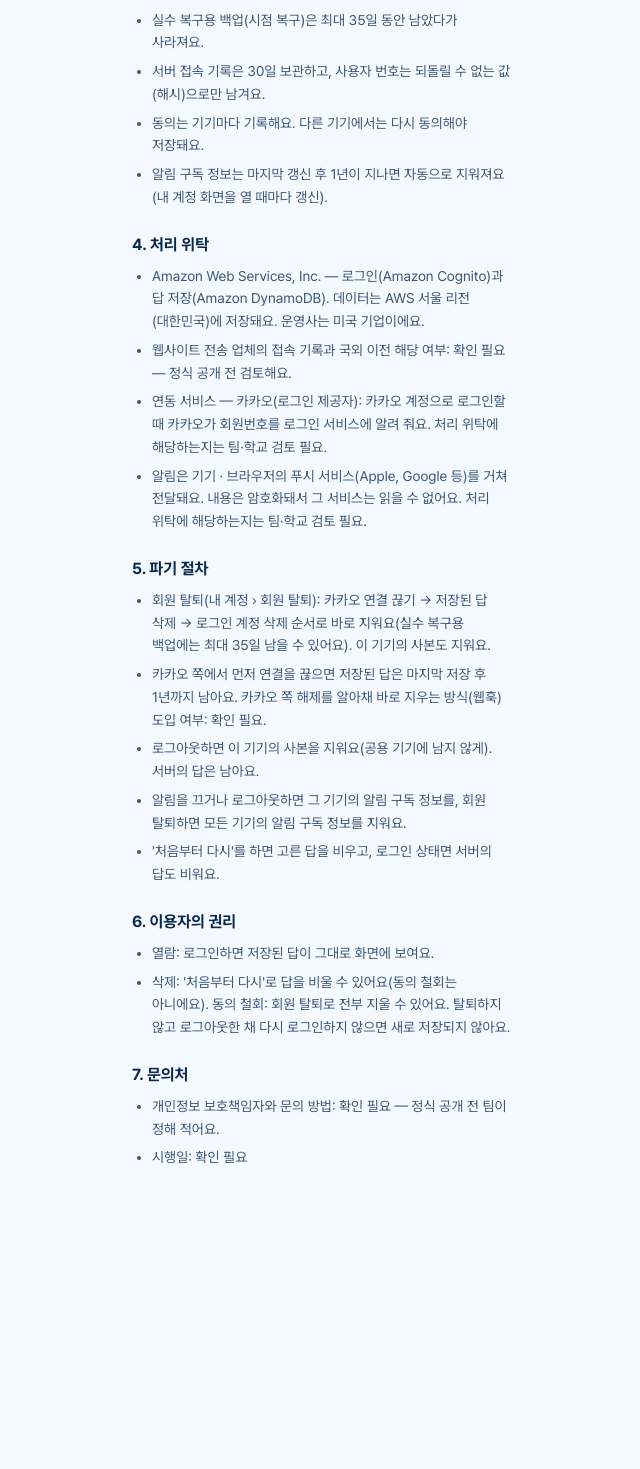
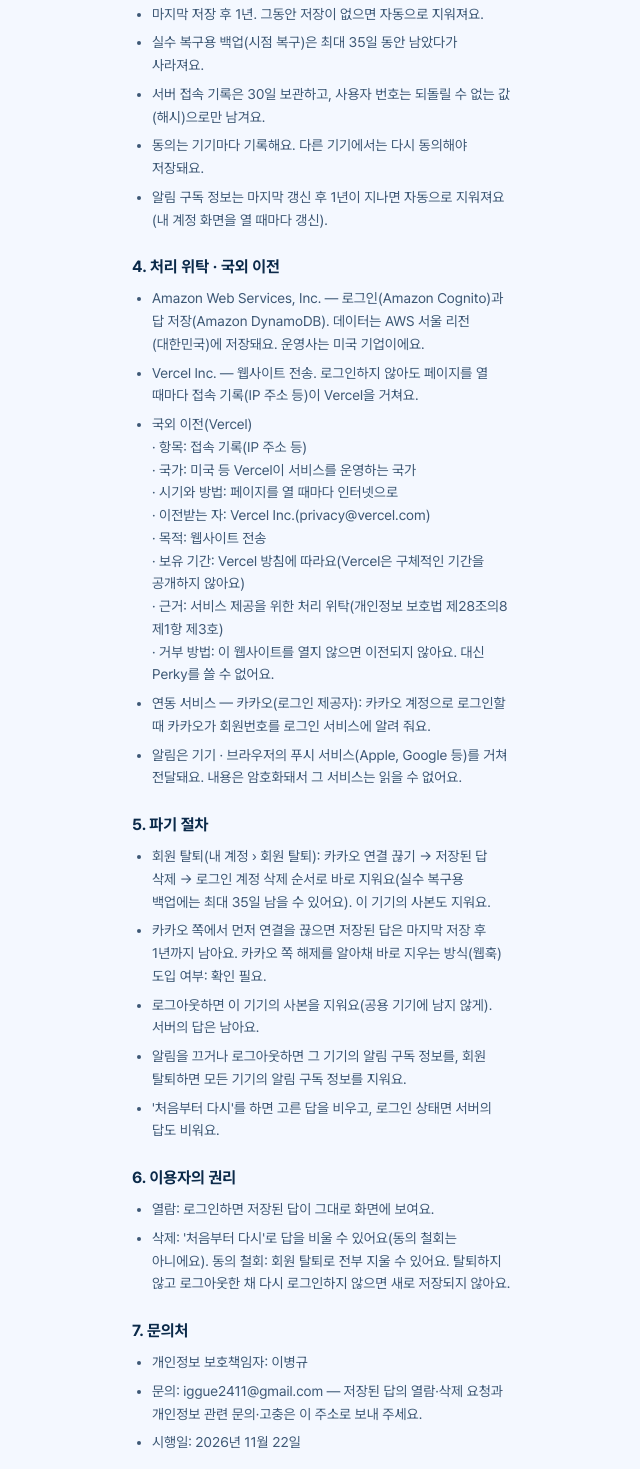
Before and after one commit to Campus-AX-Ton-wku/Wonvengers, a Next.js app in the folder apps/web/: page /privacy in a window 1280 px wide. Shown: the part 841-2310 px from the top of the page, without its empty margins (318-958 px from the left). Before the commit the page ends 2050 px from the top, so only its background shows below. Built offline with nearby package versions, Linux system fonts and the light colour scheme; no server answers.

Commit message:
docs: 처리방침 — 보호책임자·문의처·시행일(11/22), Vercel 처리 위탁·국외 이전 항목, 카카오·푸시 '검토 필요' 꼬리 삭제 (11/20 팀 결정)

```diff
--- a/apps/web/app/privacy/page.tsx
+++ b/apps/web/app/privacy/page.tsx
@@ -4,6 +4,8 @@ import { AppShell, TopBar } from "@/app/components";
  * 개인정보 처리방침 초안 (docs/기획/2026-11-04-카카오-로그인-설계.md '화면' 6).
  * 정식 공개 전 팀·학교 검토를 거친다 — 법률 검토는 범위 밖이다.
  * 문의처·보호책임자처럼 아직 정하지 않은 값은 지어내지 않고 "확인 필요"로 둔다(F0-5).
+ * 11/20 팀 결정: 보호책임자 · 문의처 · 시행일(2026-11-22), Vercel 을 처리 위탁 · 국외 이전으로 적음
+ * (Vercel 값은 Vercel 개인정보 처리방침 2026-06-01 갱신본 원문 — 보관 기간은 원문에 없어 없다고 적는다).
  * 항목·보관 기간은 app/auth/consent/page.tsx 의 STORED_ITEMS·FACTS 와 같은 말로 맞춘다.
  */
 
@@ -12,7 +14,7 @@ const SECTIONS: { title: string; items: string[] }[] = [
     title: "1. 수집하는 항목",
     items: [
       "로그인하지 않으면 고른 답을 서버에 보내지 않아요. 고른 답은 이용자 기기의 브라우저에만 저장돼요.",
-      "웹사이트 전송 업체와 로그인 서비스는 접속 기록(IP 주소 등)을 남길 수 있어요. 업체별 기록 범위는 확인 필요.",
+      "웹사이트 전송 업체(Vercel)와 로그인 서비스(Amazon Cognito)는 접속 기록(IP 주소 등)을 남길 수 있어요. Vercel은 로그인하지 않아도 남겨요 — 4번에 자세히 적었어요.",
       "카카오로 로그인하고 저장에 동의하면: 첫 질문의 답(생년월일, 사는 곳, 현재 상태, 주거 형태), 월 소득 구간(민감 정보), 계약 조건(지역, 계약 형태, 보증금·월세·관리비, 이사 비용, 계약 시작일, 거주 개월 수), 자격 질문의 답(가구원 수, 본인·부모 가구 소득, 재산 기준 충족 여부, 기초생활수급·차상위 여부, 무주택 여부 등 — 민감 정보), 결과 화면에서 직접 답한 조건(민감 정보일 수 있어요), 신청 체크리스트, 찜한 지원금 · 서류 준비 체크, 동의 시각, 마지막 저장 시각.",
       "로그인 정보: 카카오 회원번호는 로그인 서비스(Amazon Cognito)에만 남아요. 답 저장소에는 로그인 서비스가 만든 무작위 번호만 저장해요.",
       "알림을 켜면: 이 기기의 알림 구독 정보(푸시 서비스 주소와 암호 키). 알림 문구에는 정책 이름만 들어가고 고른 답은 넣지 않아요.",
@@ -36,12 +38,13 @@ const SECTIONS: { title: string; items: string[] }[] = [
     ],
   },
   {
-    title: "4. 처리 위탁",
+    title: "4. 처리 위탁 · 국외 이전",
     items: [
       "Amazon Web Services, Inc. — 로그인(Amazon Cognito)과 답 저장(Amazon DynamoDB). 데이터는 AWS 서울 리전(대한민국)에 저장돼요. 운영사는 미국 기업이에요.",
-            "웹사이트 전송 업체의 접속 기록과 국외 이전 해당 여부: 확인 필요 — 정식 공개 전 검토해요.",
-      "연동 서비스 — 카카오(로그인 제공자): 카카오 계정으로 로그인할 때 카카오가 회원번호를 로그인 서비스에 알려 줘요. 처리 위탁에 해당하는지는 팀·학교 검토 필요.",
-      "알림은 기기 · 브라우저의 푸시 서비스(Apple, Google 등)를 거쳐 전달돼요. 내용은 암호화돼서 그 서비스는 읽을 수 없어요. 처리 위탁에 해당하는지는 팀·학교 검토 필요.",
+      "Vercel Inc. — 웹사이트 전송. 로그인하지 않아도 페이지를 열 때마다 접속 기록(IP 주소 등)이 Vercel을 거쳐요.",
+      "국외 이전(Vercel)\n· 항목: 접속 기록(IP 주소 등)\n· 국가: 미국 등 Vercel이 서비스를 운영하는 국가\n· 시기와 방법: 페이지를 열 때마다 인터넷으로\n· 이전받는 자: Vercel Inc.(privacy@vercel.com)\n· 목적: 웹사이트 전송\n· 보유 기간: Vercel 방침에 따라요(Vercel은 구체적인 기간을 공개하지 않아요)\n· 근거: 서비스 제공을 위한 처리 위탁(개인정보 보호법 제28조의8 제1항 제3호)\n· 거부 방법: 이 웹사이트를 열지 않으면 이전되지 않아요. 대신 Perky를 쓸 수 없어요.",
+      "연동 서비스 — 카카오(로그인 제공자): 카카오 계정으로 로그인할 때 카카오가 회원번호를 로그인 서비스에 알려 줘요.",
+      "알림은 기기 · 브라우저의 푸시 서비스(Apple, Google 등)를 거쳐 전달돼요. 내용은 암호화돼서 그 서비스는 읽을 수 없어요.",
     ],
   },
   {
@@ -64,8 +67,9 @@ const SECTIONS: { title: string; items: string[] }[] = [
   {
     title: "7. 문의처",
     items: [
-      "개인정보 보호책임자와 문의 방법: 확인 필요 — 정식 공개 전 팀이 정해 적어요.",
-      "시행일: 확인 필요",
+      "개인정보 보호책임자: 이병규",
+      "문의: iggue2411@gmail.com — 저장된 답의 열람·삭제 요청과 개인정보 관련 문의·고충은 이 주소로 보내 주세요.",
+      "시행일: 2026년 11월 22일",
     ],
   },
 ];
@@ -86,7 +90,7 @@ export default function PrivacyPage() {
             <h2 className="text-base font-bold text-ink-900">{section.title}</h2>
             <ul className="flex list-disc flex-col gap-1.5 pl-5 text-sm leading-relaxed text-ink-600">
               {section.items.map((item) => (
-                <li key={item}>{item}</li>
+                <li key={item} className="whitespace-pre-line">{item}</li>
               ))}
             </ul>
           </section>
```
Also changed, not shown: 2 other files (tests, documents, lock files or other folders).
